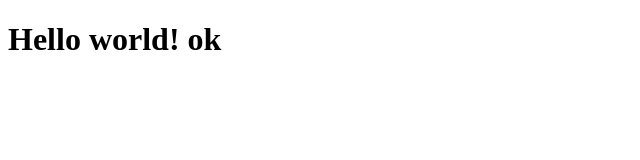
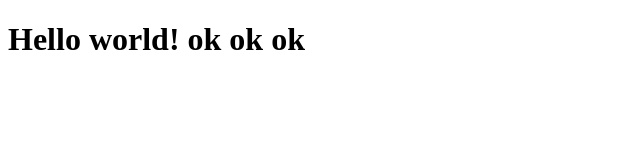
Before and after one commit to HighwireAct/ethansmoller.github.io, a plain HTML site: page index.html in a window 1280 px wide. Shown: the whole page, without its empty margins (0-640 px from the left). Drawn offline with Linux system fonts and the light colour scheme.

Commit message:
ok ok ok

```diff
--- a/index.html
+++ b/index.html
@@ -5,6 +5,6 @@
     <title>Document</title>
 </head>
 <body>
-    <h1>Hello world! ok</h1>
+    <h1>Hello world! ok ok ok</h1>
 </body>
 </html>
```
